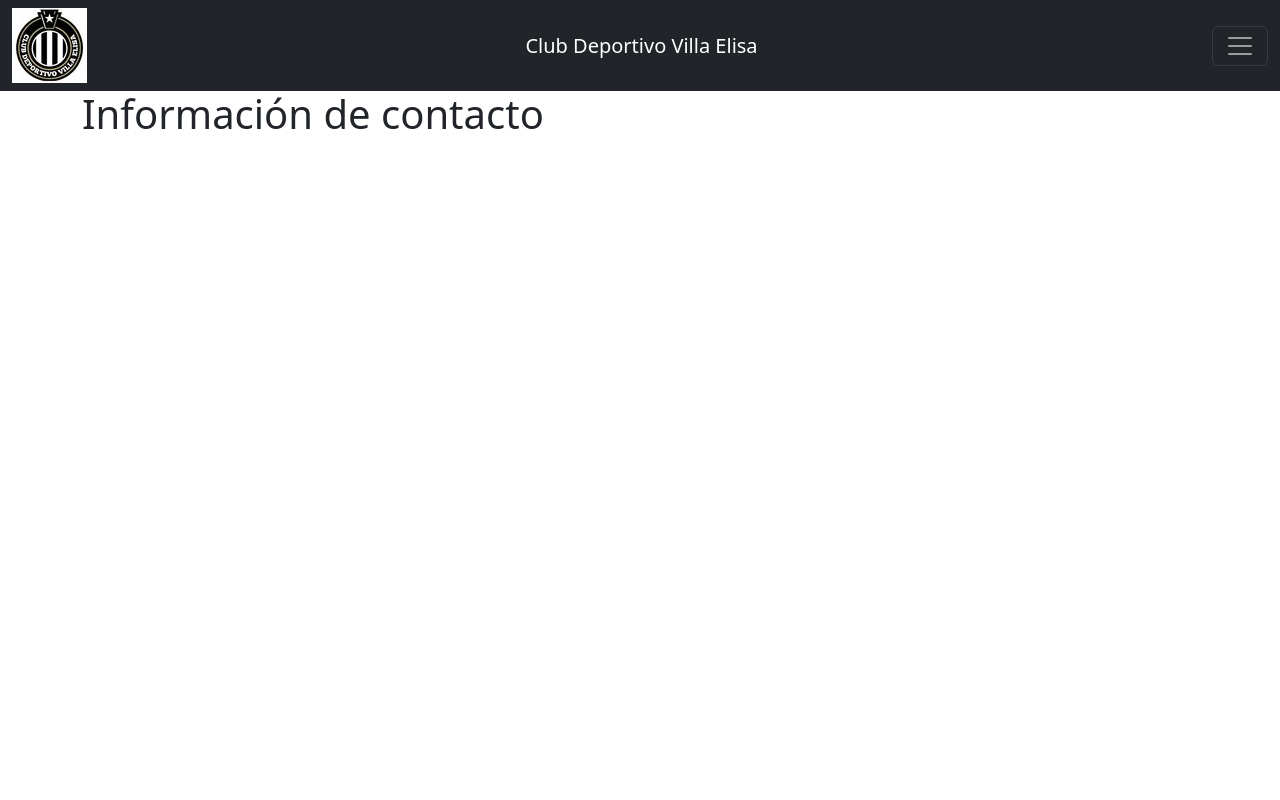
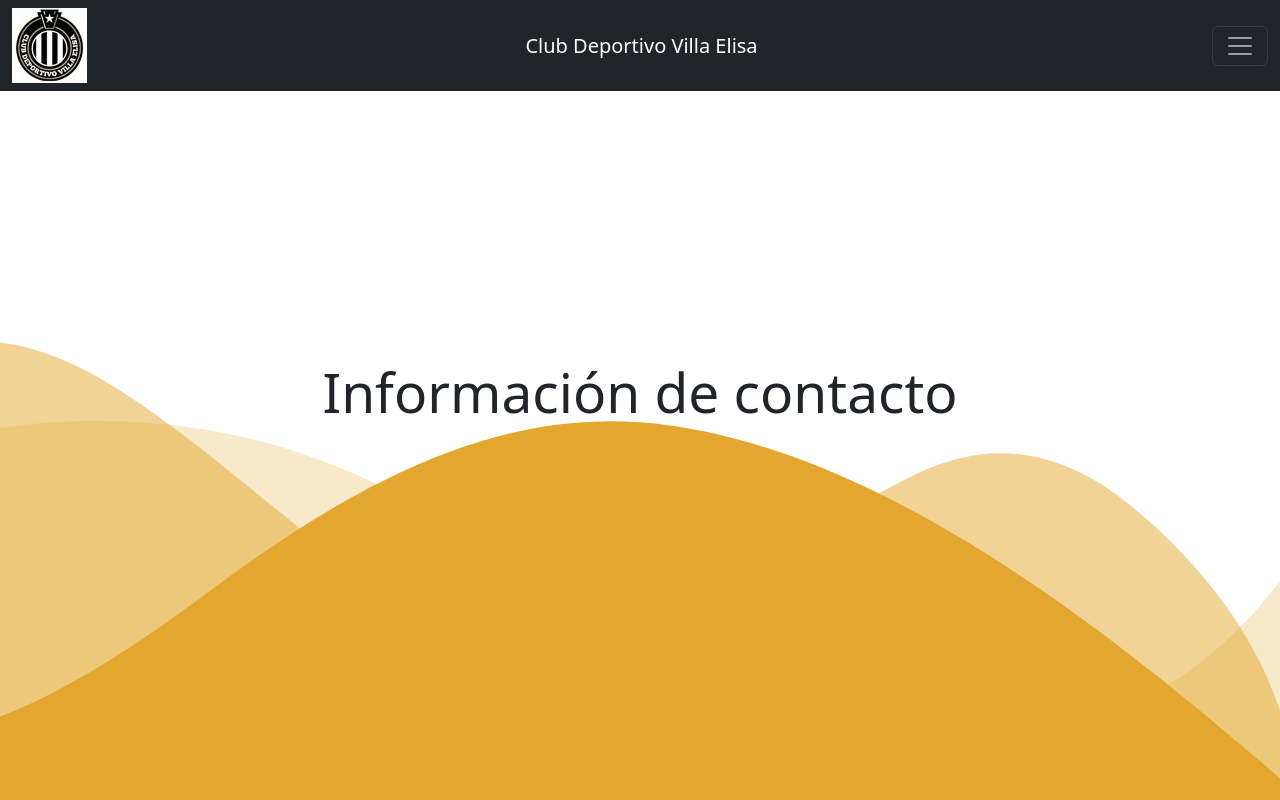
Before and after one commit to pamelaAHeredia/proyecto-de-software, a Vue app in the folder portal/: page /contact-info in a window 1280 px wide. Built offline with nearby package versions, Linux system fonts and the light colour scheme; no server answers.

Commit message:
corregido botón de portada

```diff
--- a/portal/index.html
+++ b/portal/index.html
@@ -14,9 +14,7 @@
 </head>
 
 <body>
-  <div id="app">
-
-  </div>
+  <div id="app"></div>
   <script type="module" src="/src/main.js"></script>
     <!-- JavaScript Bundle with Popper -->
     <script src="https://cdn.jsdelivr.net/npm/bootstrap@5.2.2/dist/js/bootstrap.bundle.min.js"
--- a/portal/src/App.vue
+++ b/portal/src/App.vue
@@ -92,6 +92,7 @@
   border: 0;
 }
 
+
 @media (min-width: 1024px) {
   header {
     display: flex;
@@ -118,4 +119,5 @@
     margin-top: 1rem;
   }
 }
+
 </style> -->
--- a/portal/src/assets/main.css
+++ b/portal/src/assets/main.css
@@ -1,35 +1,29 @@
-@import './base.css';
+@import './style.css';
 
 #app {
-  max-width: 1280px;
-  margin: 0 auto;
-  padding: 2rem;
+  /* max-width: 1280px; */
+  /* margin: 0 auto; */
+  /* padding: 2rem; */
 
-  font-weight: normal;
+  /* font-weight: normal; */
 }
 
 a,
 .green {
   text-decoration: none;
-  color: hsla(160, 100%, 37%, 1);
-  transition: 0.4s;
-}
-
-@media (hover: hover) {
-  a:hover {
-    background-color: hsla(160, 100%, 37%, 0.2);
-  }
+  color: #e3a72f;
+  /* transition: 0.4s; */
 }
 
 @media (min-width: 1024px) {
   body {
-    display: flex;
-    place-items: right;
+    /* display: flex; */
+    /* place-items: center; */
   }
 
   #app {
-    display: grid;
-    grid-template-columns: 1fr 1fr;
-    padding: 0 2rem;
+    /* display: grid; */
+    /* grid-template-columns: 1fr 1fr; */
+    /* padding: 0 2rem; */
   }
 }
--- a/portal/src/assets/style.css
+++ b/portal/src/assets/style.css
@@ -12,7 +12,6 @@
     color: black;
     font-family: Helvetica;
 }
-
 .welcome h1 {
     font-size: 60px;
 }
--- a/portal/src/components/AllDisciplines.vue
+++ b/portal/src/components/AllDisciplines.vue
@@ -1,4 +1,28 @@
 <template>
+  <!-- <section id="all-disciplines"> -->
+  <div class="disciplines-title">
+    <h1 class="text-center">Disciplinas</h1>
+  </div>
+
+  <div class="table-responsive">
+    <table class="table table-hover">
+      <thead>
+        <th>Nombre</th>
+        <th>Categorìa</th>
+        <th>Horario</th>
+        <th>Instructor</th>
+      </thead>
+      <tbody>
+        <tr v-for="discipline in disciplines" :key="discipline.id">
+          <th>{{ discipline.name }}</th>
+          <td>{{ discipline.category }}</td>
+          <td>{{ discipline.days_and_schedules }}</td>
+          <td>{{ discipline.instructor }}</td>
+        </tr>
+      </tbody>
+    </table>
+  </div>
+
   <!-- shape divider -->
   <div class="custom-shape-divider-bottom-1669129895">
     <svg
@@ -24,49 +48,7 @@
     </svg>
   </div>
   <!-- shape divider -->
-  <!-- <div class="filter">
-    <h1 class="text-center">Disciplinas</h1>
-  </div> -->
-  <div class="container">
-    <h1 class="text-center">Disciplinas</h1>
-    <div class="table-responsive">
-      <table class="table table-hover">
-        <thead>
-          <th>Nombre</th>
-          <th>Categorìa</th>
-          <th>Horario</th>
-          <th>Instructor</th>
-        </thead>
-        <tbody>
-          <tr v-for="discipline in disciplines" :key="discipline.id">
-            <th>{{ discipline.name }}</th>
-            <td>{{ discipline.category }}</td>
-            <td>{{ discipline.days_and_schedules }}</td>
-            <td>{{ discipline.instructor }}</td>
-          </tr>
-        </tbody>
-      </table>
-    </div>
-    <!-- <div class="d-flex justify-content-evenly">
-      <div v-for="discipline in disciplines" :key="discipline.id">
-        <div class="card text-center" style="width: 18rem">
-          <div class="card-header">
-            <strong>{{ discipline.name }}</strong>
-          </div>
-          <div class="card-body">
-            <p class="card-text">
-              <strong>Categoría: </strong>{{ discipline.category }}
-            </p>
-            <p>
-              <strong>Horarios: </strong>{{ discipline.days_and_schedules }}
-            </p>
-            <p><strong>Instructor: </strong>{{ discipline.instructor }}</p>
-          </div>
-        </div>
-      </div>
-    </div> -->
-    <!-- -->
-  </div>
+  <!-- </section> -->
 </template>
 
 <script>
@@ -96,23 +78,14 @@
 };
 </script>
 
-<style scope>
-.container h1 {
+<style>
+.disciplines-title h1 {
   margin-bottom: 15px;
   font-size: 60px;
   color: #333333;
+  z-index: 1;
 }
-.filter {
-  position: absolute;
-  top: 0;
-  left: 0;
-  right: 0;
-  bottom: 0;
-  z-index: 1;
-  /* background: #e3a72f; */
-  background: #333333;
-  /* background: black; */
-}
+
 .table {
   position: absolute;
   z-index: 1;
@@ -145,6 +118,7 @@
   overflow: hidden;
   line-height: 0;
   transform: rotate(180deg);
+  z-index: -1;
 }
 
 .custom-shape-divider-bottom-1669129895 svg {
--- a/portal/src/components/ContactInfo.vue
+++ b/portal/src/components/ContactInfo.vue
@@ -1,15 +1,38 @@
 <template>
-  <main class="container">
-    <div class="contact-info d-flex">
+  <div class="container">
+    <div class="contact-info">
       <h1>Información de contacto</h1>
       <p>{{ info }}</p>
     </div>
-       <!-- shape divider -->
+  </div>
 
   <!-- shape divider -->
-  </main>
+  <div class="custom-shape-divider-bottom-1669129895">
+    <svg
+      data-name="Layer 1"
+      xmlns="http://www.w3.org/2000/svg"
+      viewBox="0 0 1200 120"
+      preserveAspectRatio="none"
+    >
+      <path
+        d="M0,0V46.29c47.79,22.2,103.59,32.17,158,28,70.36-5.37,136.33-33.31,206.8-37.5C438.64,32.43,512.34,53.67,583,72.05c69.27,18,138.3,24.88,209.4,13.08,36.15-6,69.85-17.84,104.45-29.34C989.49,25,1113-14.29,1200,52.47V0Z"
+        opacity=".25"
+        class="shape-fill"
+      ></path>
+      <path
+        d="M0,0V15.81C13,36.92,27.64,56.86,47.69,72.05,99.41,111.27,165,111,224.58,91.58c31.15-10.15,60.09-26.07,89.67-39.8,40.92-19,84.73-46,130.83-49.67,36.26-2.85,70.9,9.42,98.6,31.56,31.77,25.39,62.32,62,103.63,73,40.44,10.79,81.35-6.69,119.13-24.28s75.16-39,116.92-43.05c59.73-5.85,113.28,22.88,168.9,38.84,30.2,8.66,59,6.17,87.09-7.5,22.43-10.89,48-26.93,60.65-49.24V0Z"
+        opacity=".5"
+        class="shape-fill"
+      ></path>
+      <path
+        d="M0,0V5.63C149.93,59,314.09,71.32,475.83,42.57c43-7.64,84.23-20.12,127.61-26.46,59-8.63,112.48,12.24,165.56,35.4C827.93,77.22,886,95.24,951.2,90c86.53-7,172.46-45.71,248.8-84.81V0Z"
+        class="shape-fill"
+      ></path>
+    </svg>
+  </div>
+  <!-- shape divider -->
+</template>
 
-</template>
 <script>
 import axios from "axios";
 axios.defaults.headers.common["Access-Control-Allow-Origin"] = "*";
@@ -37,6 +60,45 @@
 };
 </script>
 
-<style scope>
+<style scoped>
+.containaier {
+  display: flex;
+  position: relative;
+}
+.contact-info {
+  z-index: 1;
+  position: absolute;
+  top: 50%;
+  left: 50%;
+  transform: translate(-50%, -50%);
+}
+.contact-info h1 {
+  font-size: 55px;
+}
+.contact-info p {
+  font-size: 25px;
+  text-align: center;
+}
+.custom-shape-divider-bottom-1669129895 {
+  position: absolute;
+  bottom: 0;
+  left: 0;
+  width: 100%;
+  overflow: hidden;
+  line-height: 0;
+  transform: rotate(180deg);
+  z-index: -1;
+}
 
+.custom-shape-divider-bottom-1669129895 svg {
+  position: relative;
+  display: block;
+  width: calc(231% + 1.3px);
+  height: 500px;
+  transform: rotateY(180deg);
+}
+
+.custom-shape-divider-bottom-1669129895 .shape-fill {
+  fill: #e3a72f;
+}
 </style>
--- a/portal/src/components/Header-Footer/HeaderComponent.vue
+++ b/portal/src/components/Header-Footer/HeaderComponent.vue
@@ -11,7 +11,6 @@
 
 <style scoped>
 header {
-  /* padding: 20px; */
   height: 90px;
 }
 </style>
--- a/portal/src/main.js
+++ b/portal/src/main.js
@@ -5,7 +5,7 @@
 import App from "./App.vue";
 import router from "./router";
 
-import "./assets/style.css";
+import "./assets/main.css";
 
 const app = createApp(App);
 
--- a/portal/src/views/AboutView.vue
+++ b/portal/src/views/AboutView.vue
@@ -1,18 +1,16 @@
 <template>
-  <main class="content">
   <section class="about d-flex">
     <div class="about-text">
       <h1>Sobre Nosotros</h1>
       <h5>club deportivo</h5>
       <p>
-          Lorem ipsum is placeholder text commonly used in the graphic, print,
-          and publishing industries for previewing layouts and visual mockups.
+        Lorem ipsum is placeholder text commonly used in the graphic, print, and
+        publishing industries for previewing layouts and visual mockups.
       </p>
       <button @click="contactInfo">Contactar</button>
     </div>
     <img src="@/assets/rsz_equipo.jpg" />
   </section>
-  </main>
 </template>
 
 <script>
--- a/portal/src/views/DisciplinesView.vue
+++ b/portal/src/views/DisciplinesView.vue
@@ -3,7 +3,7 @@
 </script>
 
 <template>
-  <main class="content">
+  <main>
     <AllDisciplines />
   </main>
 </template>
--- a/portal/src/views/MemberDisciplinesView.vue
+++ b/portal/src/views/MemberDisciplinesView.vue
@@ -3,7 +3,7 @@
 </script>
 
 <template>
-  <main class="content">
+  <main>
     <MemberDisciplines />
   </main>
 </template>
```
Also changed, not shown: portal/src/components/TheWelcome.vue (+16 -128 lines). Lines whose indentation alone changed are shown as unchanged.
